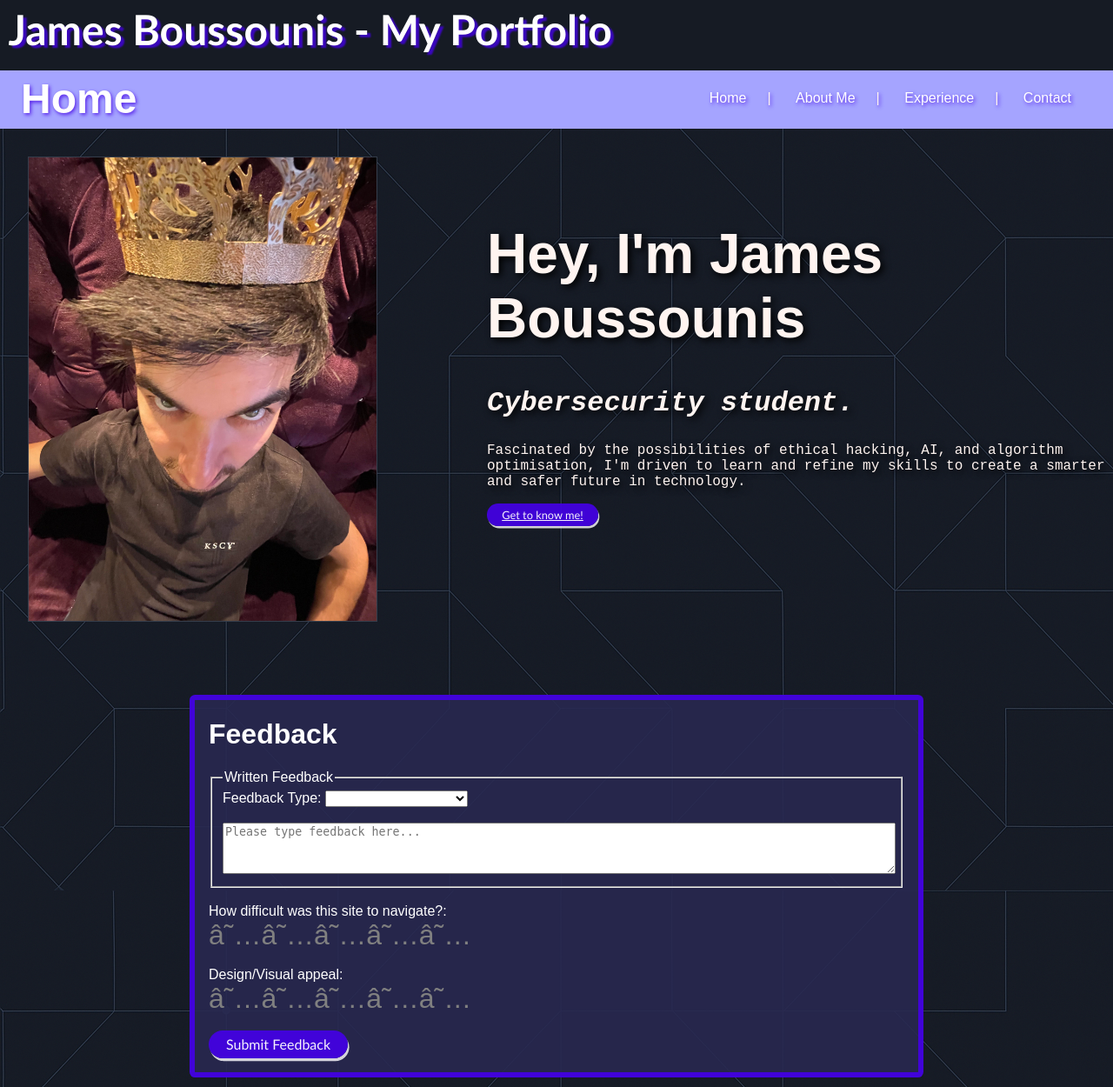
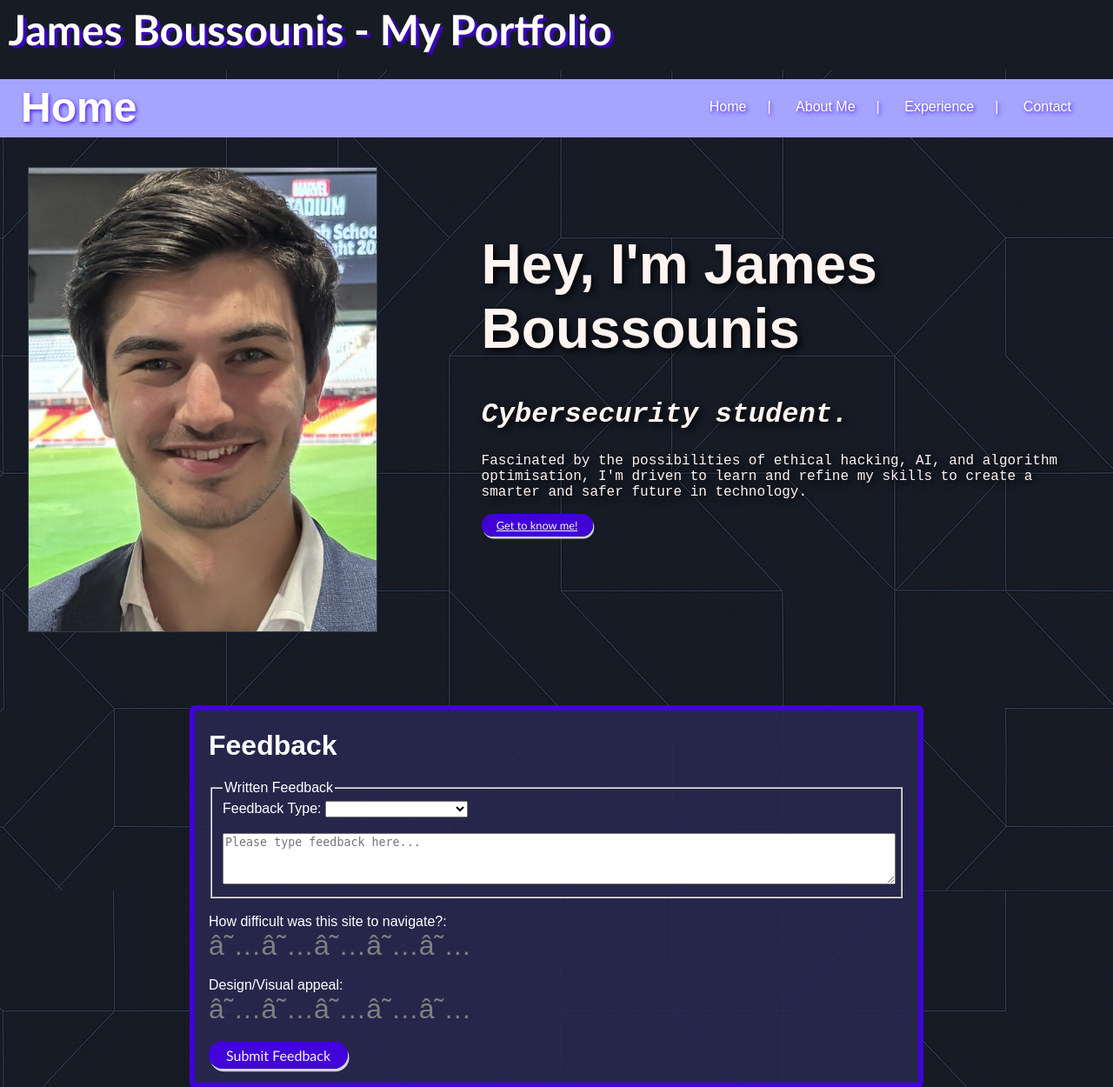
Before and after one commit to jimmyjames-b/james-latrobe, a PHP site: page / in a window 1280 px wide. Shown: the top 1250 px of the page at 87% size. Run offline with PHP 8.4, Linux system fonts and the light colour scheme; some libraries are stand-ins or nearby versions.

Commit message:
changed the king  :,(

```diff
--- a/about.html
+++ b/about.html
@@ -47,7 +47,7 @@
 				<br>
 				<br>
 			Outside of my studies, my hobbies include my love for puzzles - from Rubik's cubes and their variants to cracking variant
-			sudokus and the	occasional jigsaw. I also have an great appreciation for the outdoors, enjoying camping and a good hike,
+			sudokus and the	occasional jigsaw. I also have a great appreciation for the outdoors, enjoying camping and a good hike,
 			as well as recent passion for skating. Proudly supporting the Carlton Football Club through their highs and lows, my
 			passion for the AFL has been a huge part of my life for as long as I can remember, both playing and as a fan.
 				<br>
--- a/index.html
+++ b/index.html
@@ -28,7 +28,7 @@
 	<div id = "maincontainer">
 
 		<div id = "photo">
-			<img src = "images/king.jpg" alt = "king" class = "photo"/>
+			<img src = "images/welcome_photo.jpeg" alt = "James Boussounis - portrait" class = "photo"/>
 
 		</div>
 
--- a/portfolio.css
+++ b/portfolio.css
@@ -11,6 +11,9 @@
 
 #header
 {
+	position:fixed;
+	z-index:1;
+	width:100%;
 	font-family: Gill sans, sans-serif;
 	font-weight: 900;
 	font-size: 3em;
@@ -27,6 +30,10 @@
 
 #navbar
 {
+	position:fixed;
+	z-index:1;
+	width:100%;
+	top:5.7em;
 	display:flex;
 	justify-content: space-between;
 	background-color: #A5A4FF;
@@ -74,6 +81,7 @@
 #maincontainer
 {
 	display: flex;
+	padding-top:10em;
 
 }
 
@@ -102,6 +110,7 @@
 	color: #FFF4F0;
 	margin-top:4em;
 	margin-left:3em;
+	margin-right:1em;
 	text-shadow: 0.2em 0.2em 0.5em black;
 
 }
@@ -256,7 +265,7 @@
 #aboutcontainer
 {
 	display:flex;
-	margin-top:3em;
+	padding-top:12em;
 
 }
 
@@ -297,6 +306,12 @@
 	border:0.4em solid rgba(68, 0, 229, 0.92);
 
 }
+.row1:hover, .row2:hover, .row3:hover
+{
+	transform:scale(1.05);
+	cursor:pointer;
+
+}
 .row2
 {
 	height:19.3em;
@@ -307,9 +322,15 @@
 }
 .row3
 {
-	height:20.7em;
+	height:20.08em;
 	width:auto;
 	margin:0.5em;
 	border:0.4em solid rgba(68, 0, 229, 0.92);
 
 }
+
+img
+{
+	color:white;
+
+}
```
Also changed, not shown: images/king.jpg (deleted), images/skating.jpeg, images/welcome_photo.jpeg (added).
